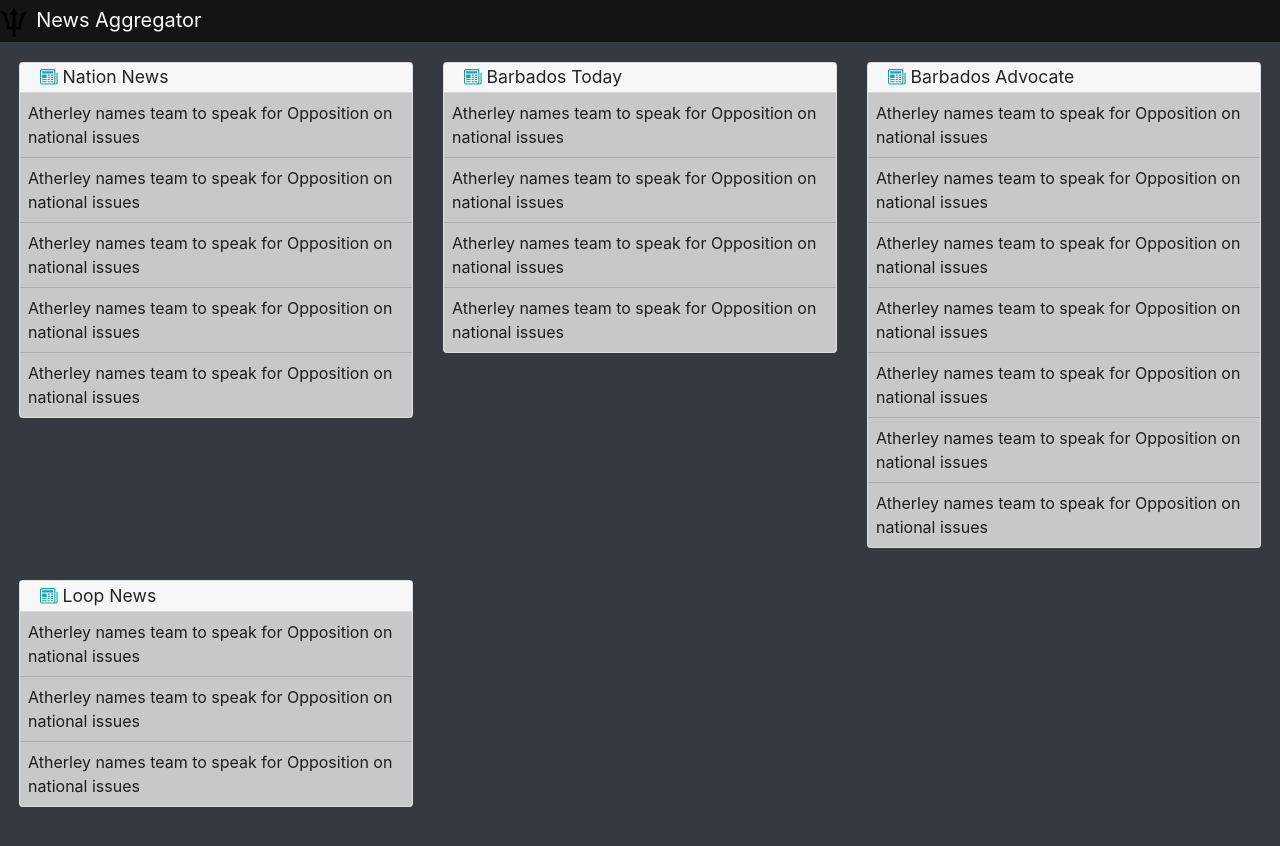
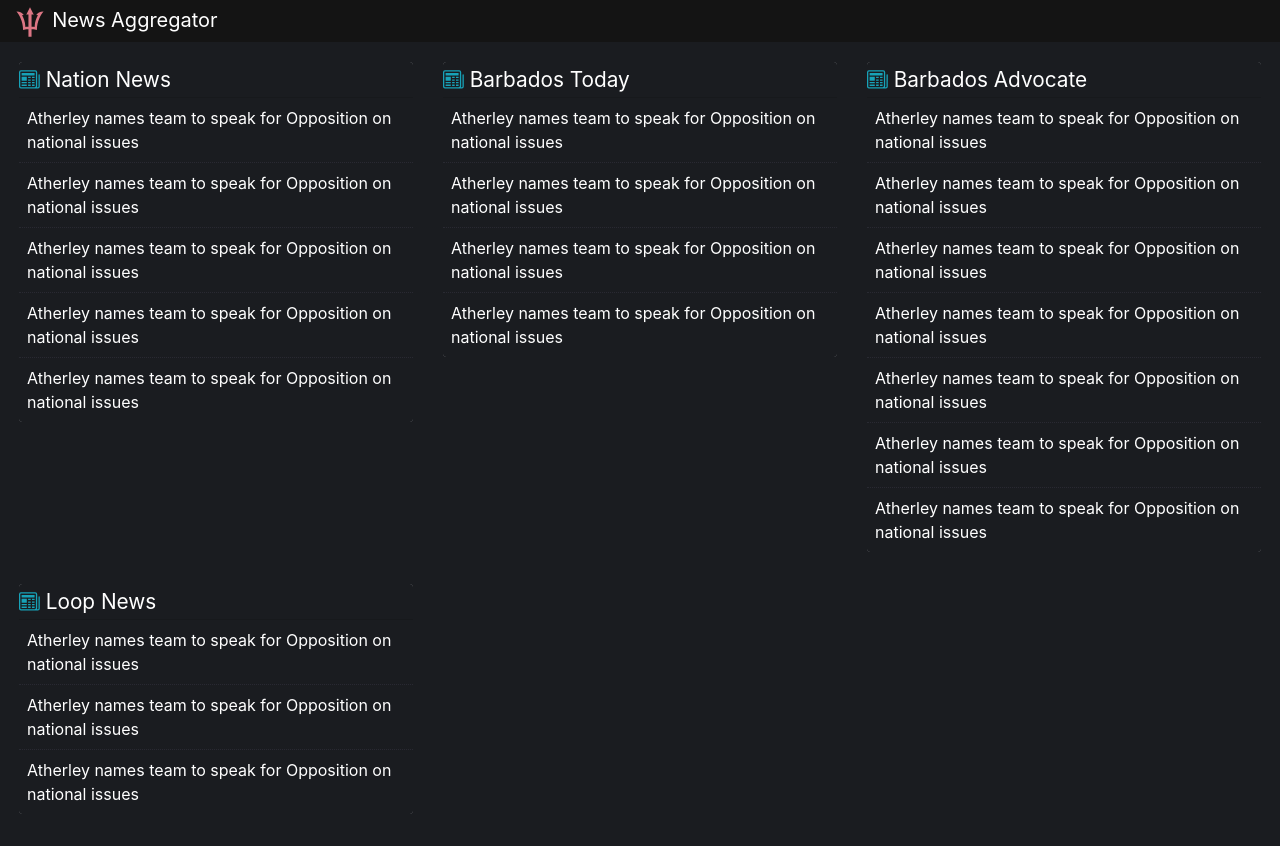
Before and after one commit to wingraptor/bajannewsaggregator, a Vue app: page / in a window 1280 px wide. Shown: the top 846 px of the page. Built offline with nearby package versions, Linux system fonts and the light colour scheme; data requests are answered from the project's data file.

Commit message:
Color scheme and styling changes have been made

```diff
--- a/package.json
+++ b/package.json
@@ -19,7 +19,7 @@
     "@vue/cli-plugin-babel": "~4.5.0",
     "@vue/cli-plugin-eslint": "~4.5.0",
     "@vue/cli-plugin-router": "~4.5.0",
-    "@vue/cli-service": "^4.1.1",
+    "@vue/cli-service": "^4.5.12",
     "babel-eslint": "^10.1.0",
     "eslint": "^6.7.2",
     "eslint-plugin-vue": "^6.2.2",
--- a/public/index.html
+++ b/public/index.html
@@ -7,7 +7,7 @@
     <link rel="icon" href="<%= BASE_URL %>favicon.ico">
     <title><%= htmlWebpackPlugin.options.title %></title>
   </head>
-  <body class= "bg-dark">
+  <body style= "background-color: #1a1c20;">
     <noscript>
       <strong>We're sorry but <%= htmlWebpackPlugin.options.title %> doesn't work properly without JavaScript enabled. Please enable it to continue.</strong>
     </noscript>
--- a/src/components/ArticleList.vue
+++ b/src/components/ArticleList.vue
@@ -16,7 +16,6 @@
 					</template>
 					<b-list-group flush>
 						<b-list-group-item
-							variant="dark"
 							v-for="article in articleArray"
 							:key="article.link"
 							:href="article.link"
@@ -50,9 +49,21 @@
 	font-size: 1.5rem;
 }
 
+.card{
+	border: none;
+}
+
 .card-header {
-	padding-top: 0.1em;
-	padding-bottom: 0.1em;
-	font-size: 1.1em;
+	padding: 0.1em 0;
+	font-size: 1.3em;
+	background-color: #1a1c20;
+	color: white;
 }
+
+.list-group-item{
+	background-color: #1a1c20;
+	color: white;
+	border-bottom: 1px dotted rgba(46,46,55,0.8);
+}
+
 </style>
--- a/src/components/NavBar.vue
+++ b/src/components/NavBar.vue
@@ -3,7 +3,7 @@
 		<!-- As a link -->
 		<b-navbar type="dark">
 			<b-navbar-brand href="/">
-				<img src="@/assets/logo.svg" alt="" height="30" />
+				<img src="@/assets/logo.svg" alt="" height="30" class="ml-3"/>
 				<span class="ml-2">News Aggregator</span>
 			</b-navbar-brand>
 		</b-navbar>
--- a/src/views/Home.vue
+++ b/src/views/Home.vue
@@ -1,5 +1,5 @@
 <template>
-	<div class="home">
+	<div class="home mb-4">
 		<div>
 			<ArticleList :articleListData="articleListData"/>
 		</div>
```
Also changed, not shown: src/assets/logo.svg, 1 other file (tests, documents, lock files or other folders).
